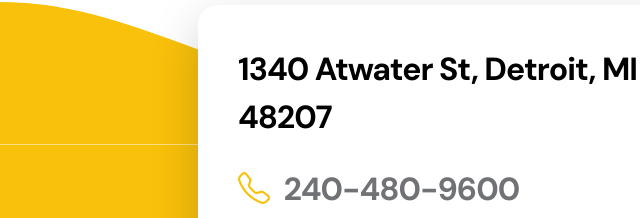
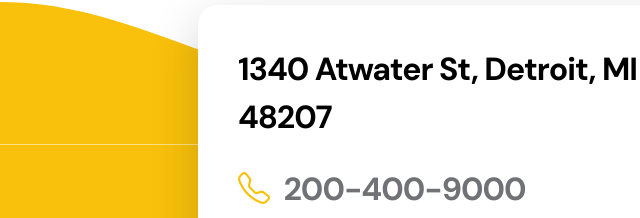
Before and after one commit to richard-ukpabi/MarketPeak_Ecommerce, a plain HTML site: page index.html in a window 1280 px wide. Shown: the part 3903-4121 px from the top of the page, 454-1094 px from the left. Drawn offline with Linux system fonts and the light colour scheme.

Commit message:
commiting changes

```diff
--- a/index.html
+++ b/index.html
@@ -489,9 +489,9 @@ Free Bootstrap 5 HTML Template
                                         <h4 class="mb-4">1340 Atwater St, Detroit, MI 48207</h4>
 
                                         <h4 class="mb-2">
-                                            <a href="tel: 240-480-9600">
+                                            <a href="tel: 200-400-9000">
                                                 <i class="bi-telephone contact-icon me-2"></i>
-                                                240-480-9600
+                                                200-400-9000
                                             </a>
                                         </h4>
 
```
